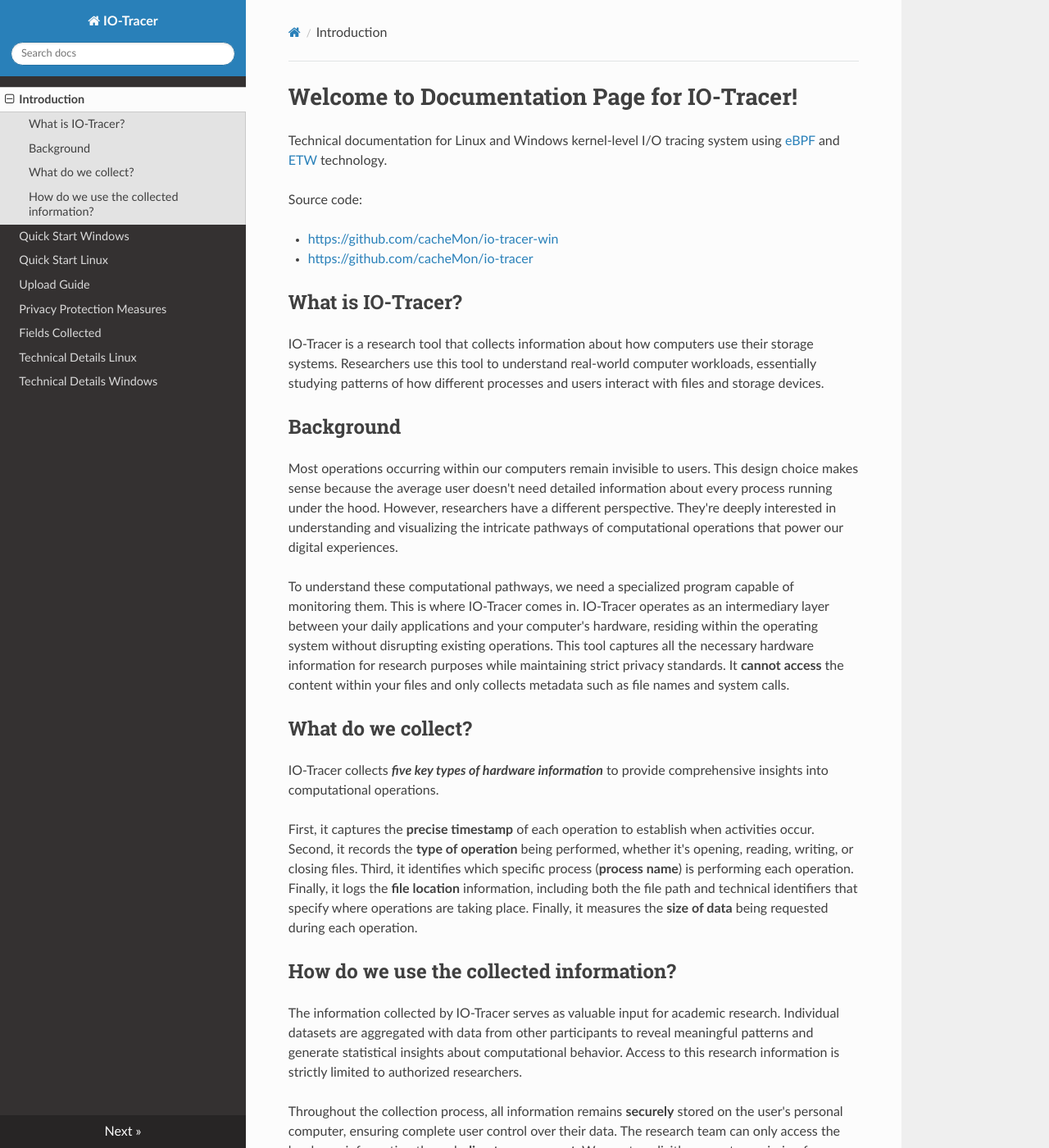
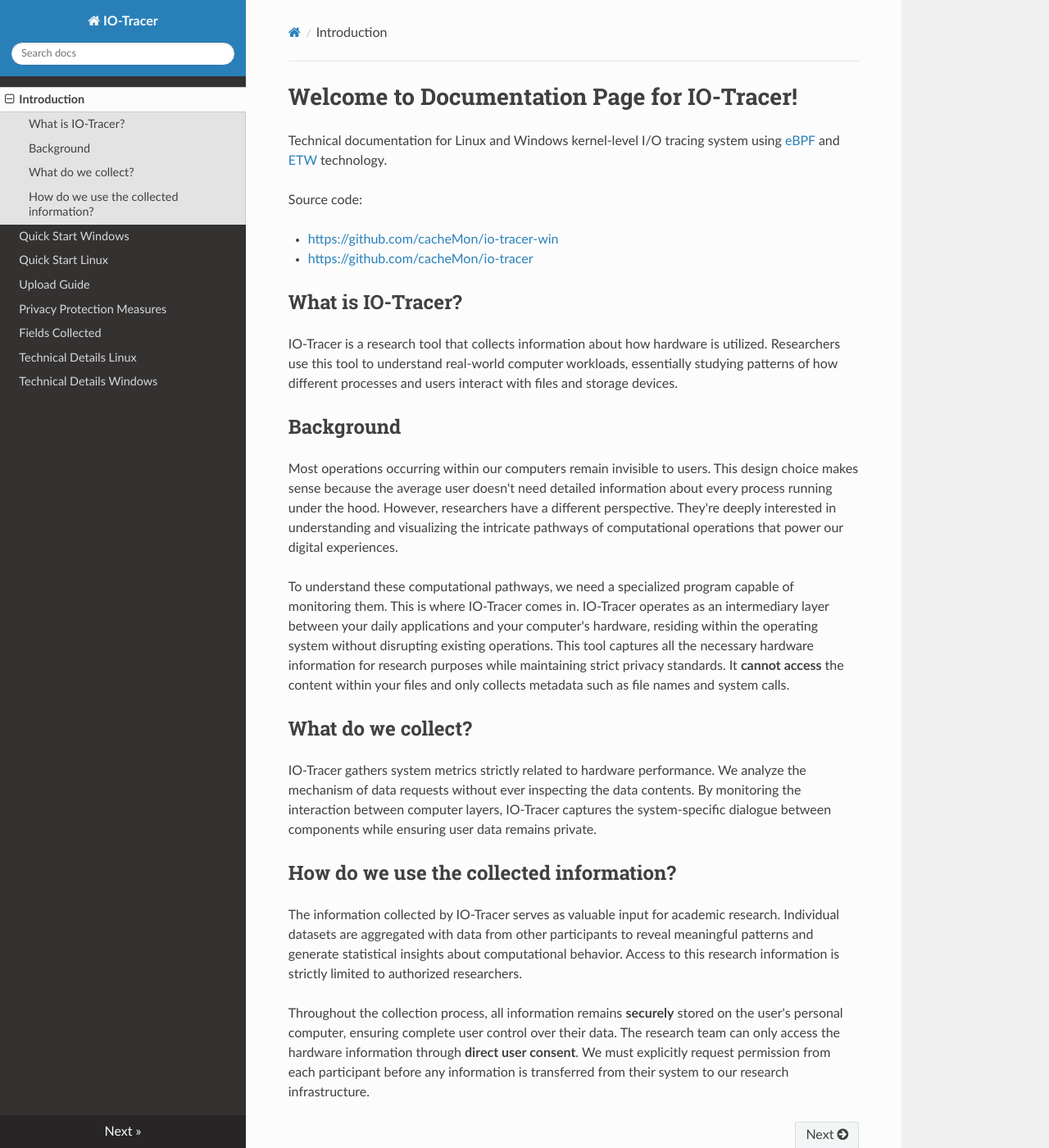
Before and after one commit to cacheMon/iotracerdocs, an MkDocs documentation site: the page built from docs/index.md, in a window 1280 px wide and 1400 px high. Shown: the whole window at 82% size. Built offline with MkDocs 1.6.1, drawn with Linux system fonts in a browser that asks for light colours; nearby versions of some CDN libraries.

Commit message:
clear some confusions

```diff
--- a/docs/index.md
+++ b/docs/index.md
@@ -5,8 +5,9 @@ Source code:
 
 - [https://github.com/cacheMon/io-tracer-win](https://github.com/cacheMon/io-tracer-win)
 - [https://github.com/cacheMon/io-tracer](https://github.com/cacheMon/io-tracer)
+
 ## What is IO-Tracer?
-IO-Tracer is a research tool that collects information about how computers use their storage systems. Researchers use this tool to understand real-world computer workloads, essentially studying patterns of how different processes and users interact with files and storage devices.
+IO-Tracer is a research tool that collects information about how hardware is utilized. Researchers use this tool to understand real-world computer workloads, essentially studying patterns of how different processes and users interact with files and storage devices.
 
 ## Background
 
@@ -16,9 +17,7 @@ To understand these computational pathways, we need a specialized program capabl
 
 ## What do we collect?
 
-IO-Tracer collects ***five key types of hardware information*** to provide comprehensive insights into computational operations.
-
-First, it captures the **precise timestamp** of each operation to establish when activities occur. Second, it records the **type of operation** being performed, whether it's opening, reading, writing, or closing files. Third, it identifies which specific process (**process name**) is performing each operation. Finally, it logs the **file location** information, including both the file path and technical identifiers that specify where operations are taking place. Finally, it measures the **size of data** being requested during each operation.
+IO-Tracer gathers system metrics strictly related to hardware performance. We analyze the mechanism of data requests without ever inspecting the data contents. By monitoring the interaction between computer layers, IO-Tracer captures the system-specific dialogue between components while ensuring user data remains private.
 
 ## How do we use the collected information?
 
```
